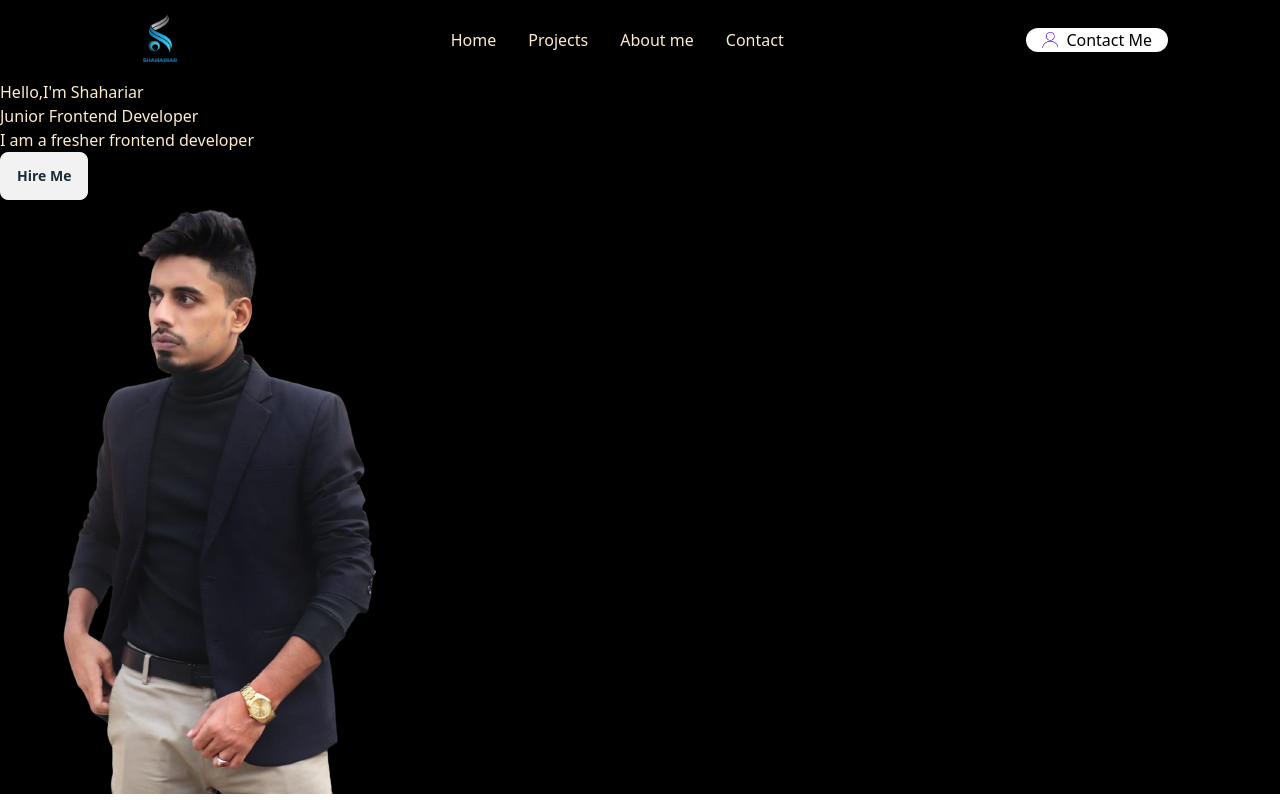
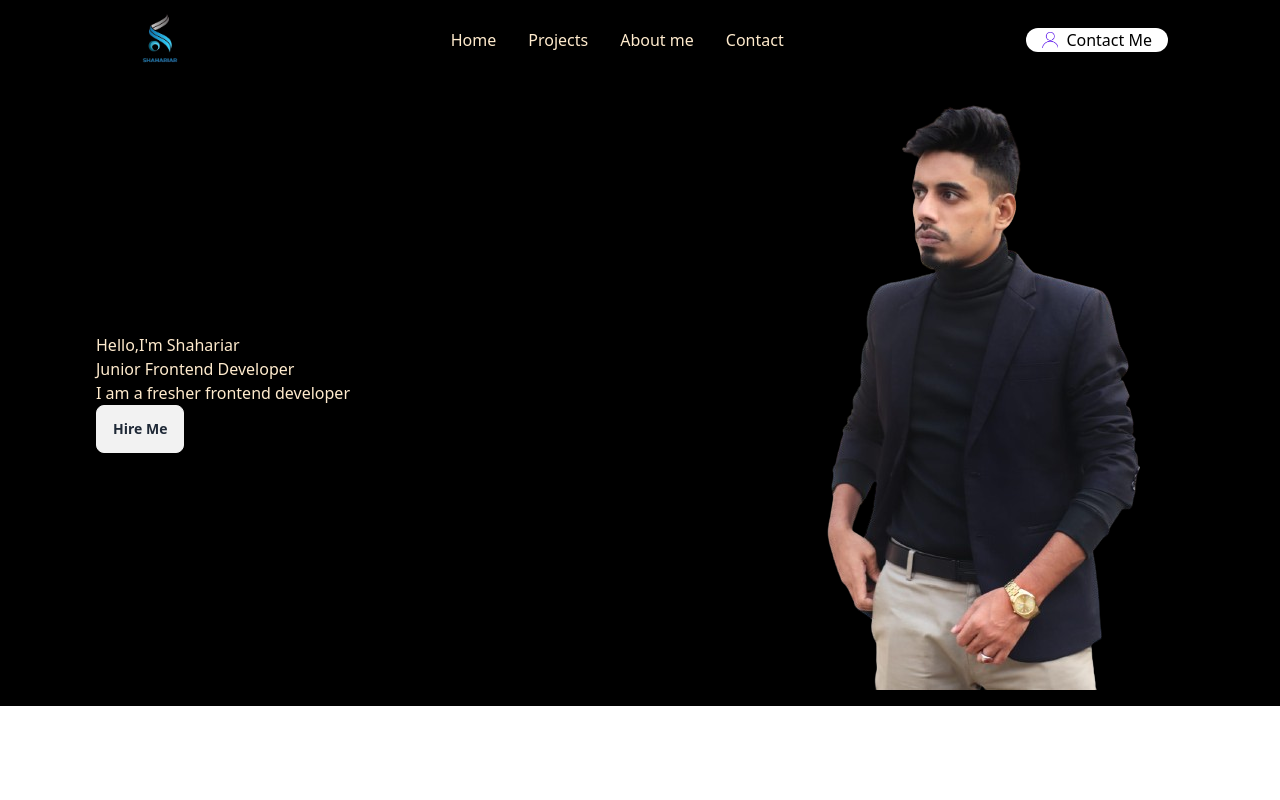
Before and after one commit to shahariarshan/shahariar-portfolio, a React (Vite) app: page / in a window 1280 px wide. Built offline with nearby package versions, Linux system fonts and the light colour scheme.

Commit message:
navigation using raw css

```diff
--- a/src/Components/Intro/Intro.jsx
+++ b/src/Components/Intro/Intro.jsx
@@ -4,16 +4,17 @@ import introImg from '../../assets/1-removebg-preview.png'
 import { Link } from 'react-router-dom';
 const Intro = () => {
     return (
-       <section id='intro'>
+       <section id='intro' className=' hero-content flex justify-between flex-col lg:flex-row-reverse'>
+         <div>
+           <img  src={introImg} alt="Profile" className='bg'/>
+           </div>
         <div className='introContent'>
             <span className='hello'>Hello,</span>
             <span className='introText'>I'm <span>Shahariar <br />Junior Frontend Developer</span></span>
         <p>I am a fresher frontend developer</p>
         <Link><button className='btn'>Hire Me</button></Link>
         </div>
-        <div>
-            <img className='bg' src={introImg} alt="" />
-        </div>
+
        </section>
     );
 };
--- a/src/Components/Intro/intro.css
+++ b/src/Components/Intro/intro.css
@@ -0,0 +1,16 @@
+#intro{
+    /* height: calc(100vh - 4rem); */
+    /* width: 100vw; */
+    max-width: 70rem;
+    margin: 0 auto;
+    overflow: hidden;
+    position: relative;
+}
+/* .bg{
+    position: absolute;
+    top:-4rem;
+    z-index: -1;
+    right: 0;
+    height: 100vh;
+
+} */
```
